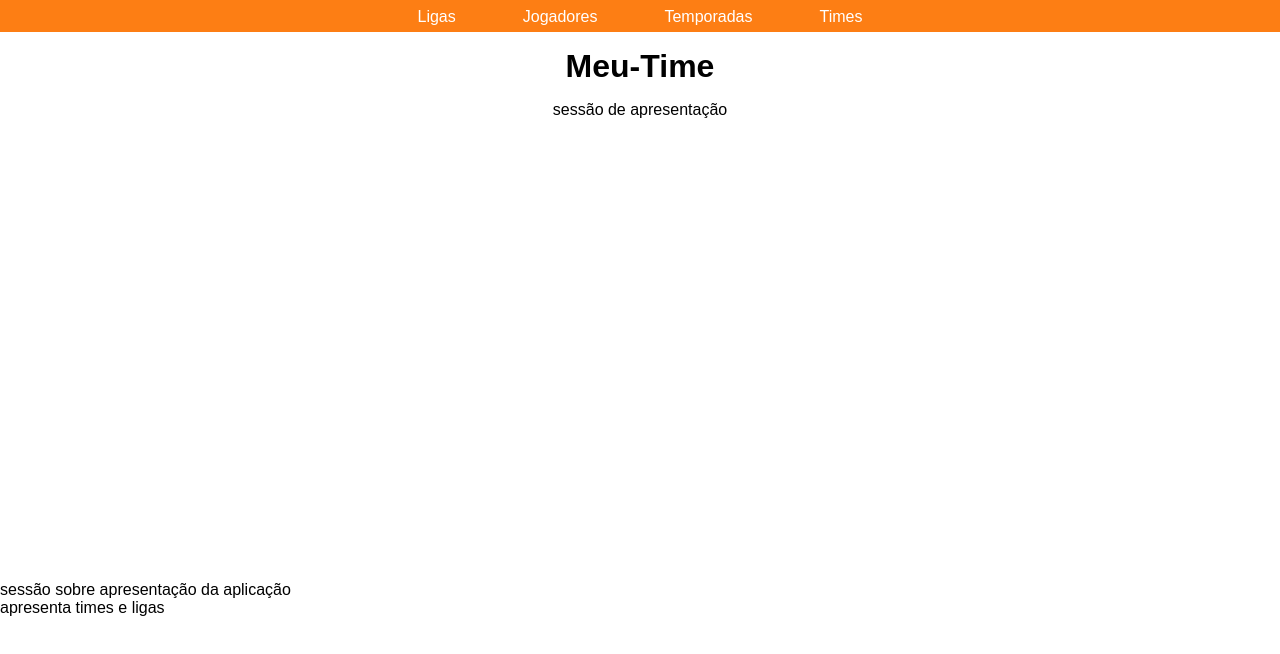
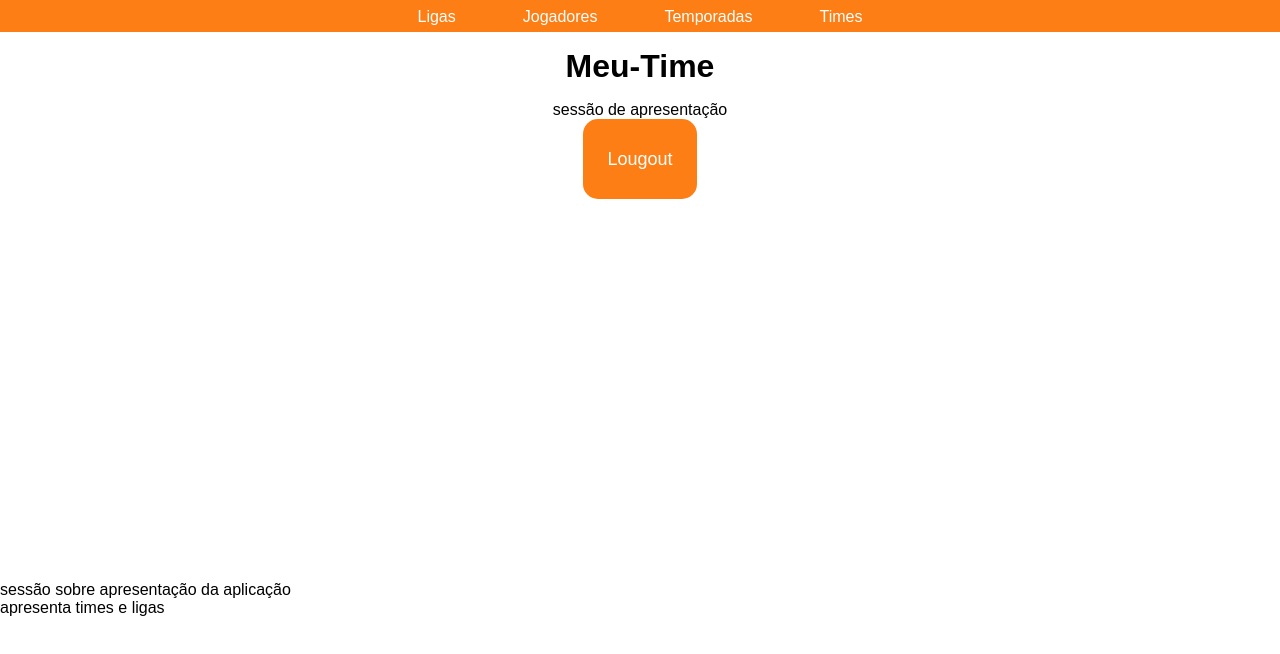
Before and after one commit to BielBatemarque/meu-time, a React (Create React App) app: page /Home in a window 1280 px wide. Shown: the top 654 px of the page. Built offline with nearby package versions, Linux system fonts and the light colour scheme.

Commit message:
git push

```diff
--- a/src/pages/Home/index.jsx
+++ b/src/pages/Home/index.jsx
@@ -1,4 +1,5 @@
 import { Menu } from '../../components/Menu/Menu';
+import { Button } from '../../components/button';
 import './Home.css';
 
 export const Home = () => {
@@ -10,6 +11,7 @@ export const Home = () => {
             </div>
             <section className='section-home'>
                 <p>sessão de apresentação</p>
+                <Button text={'Lougout'} action={() => console.log('deslogar criando um estado global da função que seta algumas informações como logado')}/>
             </section>
             <section>
                 <p>sessão sobre apresentação da aplicação</p>
@@ -17,7 +19,6 @@ export const Home = () => {
             <section>
                 <p>apresenta times e ligas</p>
             </section>
-
         </div>
     );
 }
```
